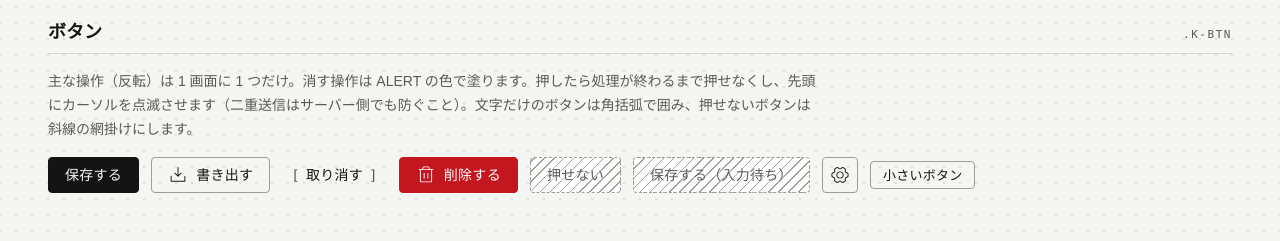
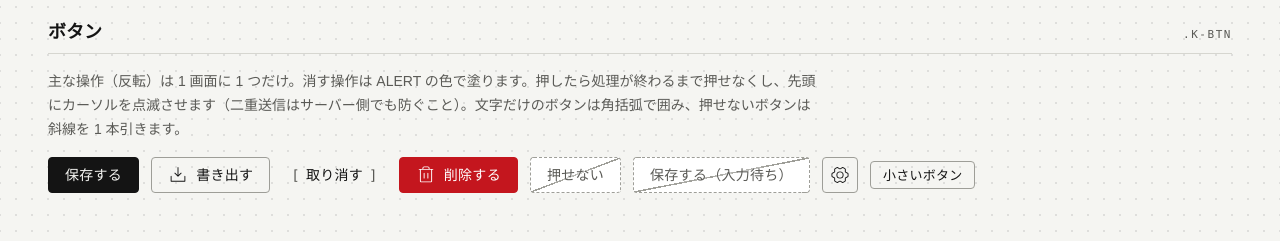
Before and after one commit to PaperFace1000/keiso, a plain HTML site: page samples/ui-kit.html in a window 1280 px wide. Shown: the part 297-538 px from the top of the page. Drawn offline with Linux system fonts and the light colour scheme.

Commit message:
⧄ 押せないボタンを、網掛けから斜線 1 本で示すようにした
- 左下から右上へ、強い枠線の色で 1.5px の斜線を 1 本引く。点線の枠・薄い文字・禁止のカーソルはそのまま

```diff
--- a/samples/assets/kit.css
+++ b/samples/assets/kit.css
@@ -117,14 +117,14 @@ code, kbd, .k-mono { font-family: var(--font-mono); font-size: 0.9em; }
 .k-btn--ghost:not(.k-btn--icon)::before { content: "["; order: -1; font-family: var(--font-mono); font-weight: 400; color: var(--color-muted); }
 .k-btn--ghost:not(.k-btn--icon)::after { content: "]"; font-family: var(--font-mono); font-weight: 400; color: var(--color-muted); }
 .k-btn--ghost:not(.k-btn--icon):hover::before, .k-btn--ghost:not(.k-btn--icon):hover::after { color: var(--color-text); }
-/* 押せないボタン: どの種類でも塗りをやめ、斜線の網掛けと薄い文字にして、押せないことをはっきり示す */
+/* 押せないボタン: どの種類でも塗りをやめ、左下から右上へ斜線を 1 本引き、薄い文字にして、押せないことをはっきり示す */
 .k-btn:disabled, .k-btn[aria-disabled="true"] {
   cursor: not-allowed;
   color: var(--color-muted);
   border: var(--line) dashed var(--color-border-strong);
-  background: repeating-linear-gradient(-45deg, var(--color-border-strong) 0 1px, transparent 1px 7px), var(--color-surface);
+  background: linear-gradient(to bottom right, transparent calc(50% - 0.75px), var(--color-border-strong) calc(50% - 0.75px) calc(50% + 0.75px), transparent calc(50% + 0.75px)), var(--color-surface);
   box-shadow: none;
-  /* 斜線の上でも文字が読めるよう、地の色のふちを付ける */
+  /* 斜線と重なっても文字が読めるよう、地の色のふちを付ける */
   text-shadow: 0 0 2px var(--color-surface), 0 0 4px var(--color-surface), 0 0 6px var(--color-surface);
 }
 .k-btn:disabled::before, .k-btn:disabled::after, .k-btn[aria-disabled="true"]::before, .k-btn[aria-disabled="true"]::after { color: inherit; }
--- a/samples/ui-kit.html
+++ b/samples/ui-kit.html
@@ -30,7 +30,7 @@
   <!-- ボタン -->
   <section class="sample-section" aria-labelledby="btn-title">
     <div class="k-heading"><h2 id="btn-title">ボタン</h2><span class="k-label">.k-btn</span></div>
-    <p>主な操作（反転）は 1 画面に 1 つだけ。消す操作は ALERT の色で塗ります。押したら処理が終わるまで押せなくし、先頭にカーソルを点滅させます（二重送信はサーバー側でも防ぐこと）。文字だけのボタンは角括弧で囲み、押せないボタンは斜線の網掛けにします。</p>
+    <p>主な操作（反転）は 1 画面に 1 つだけ。消す操作は ALERT の色で塗ります。押したら処理が終わるまで押せなくし、先頭にカーソルを点滅させます（二重送信はサーバー側でも防ぐこと）。文字だけのボタンは角括弧で囲み、押せないボタンは斜線を 1 本引きます。</p>
     <div class="sample-row">
       <button class="k-btn k-btn--primary" type="button" id="js-save">保存する</button>
       <button class="k-btn" type="button"><span data-icon="line:download-simple"></span>書き出す</button>
```
Also changed, not shown: 1 other file.
